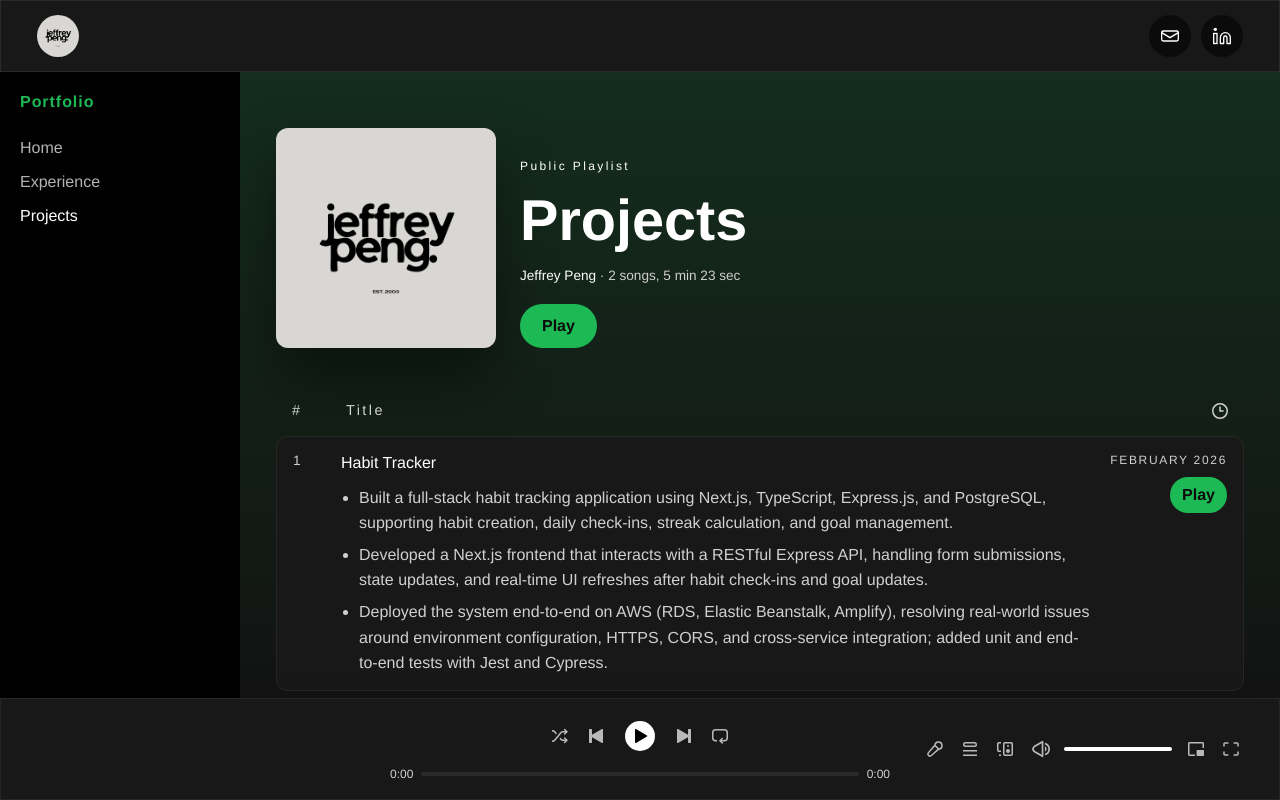
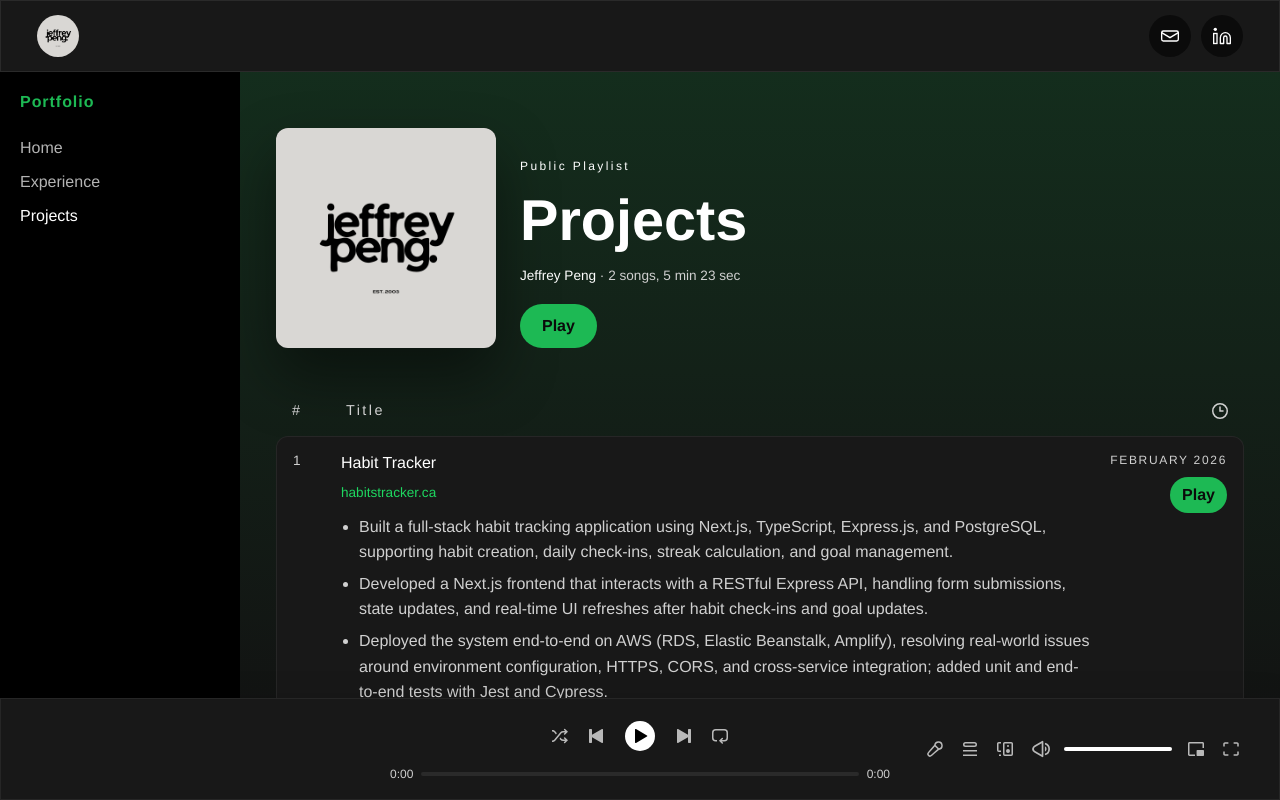
Before and after one commit to nesteajeff/personal-website, a Next.js app: page /projects in a window 1280 px wide. Shown: the top 800 px of the page. Built offline with nearby package versions, Linux system fonts and the light colour scheme.

Commit message:
add link to habits tracker

```diff
--- a/src/app/globals.css
+++ b/src/app/globals.css
@@ -617,6 +617,18 @@ body {
     letter-spacing: 0.14em;
   }
 
+  .spotify-project-link {
+    display: inline-flex;
+    margin: 4px 0 0;
+    color: var(--accent-strong);
+    text-decoration: none;
+    font-size: 0.85rem;
+  }
+
+  .spotify-project-link:hover {
+    text-decoration: underline;
+  }
+
   .spotify-now-playing {
     margin-top: 24px;
     background: #181818;
--- a/src/app/projects/page.tsx
+++ b/src/app/projects/page.tsx
@@ -9,6 +9,7 @@ const projects = [
   {
     title: "Habit Tracker",
     time: "February 2026",
+    link: "https://habitstracker.ca",
     bullets: [
       "Built a full-stack habit tracking application using Next.js, TypeScript, Express.js, and PostgreSQL, supporting habit creation, daily check-ins, streak calculation, and goal management.",
       "Developed a Next.js frontend that interacts with a RESTful Express API, handling form submissions, state updates, and real-time UI refreshes after habit check-ins and goal updates.",
@@ -264,6 +265,16 @@ export default function ProjectsPage() {
               </span>
               <div>
                 <h3>{project.title}</h3>
+                {project.link ? (
+                  <a
+                    className="spotify-project-link"
+                    href={project.link}
+                    target="_blank"
+                    rel="noopener noreferrer"
+                  >
+                    habitstracker.ca
+                  </a>
+                ) : null}
                 <ul className="spotify-bullets">
                   {project.bullets.map((bullet) => (
                     <li key={bullet}>{bullet}</li>
```
